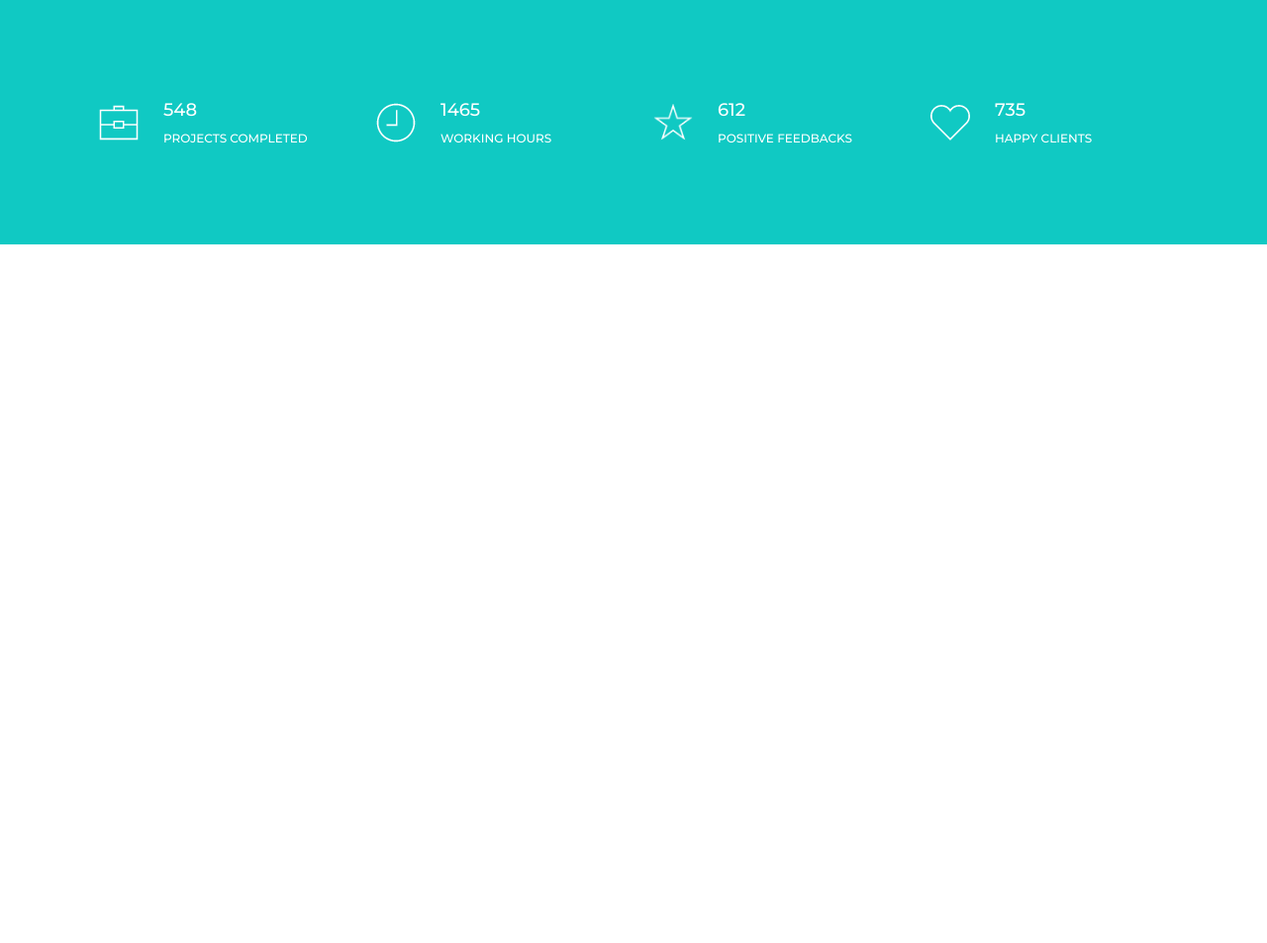
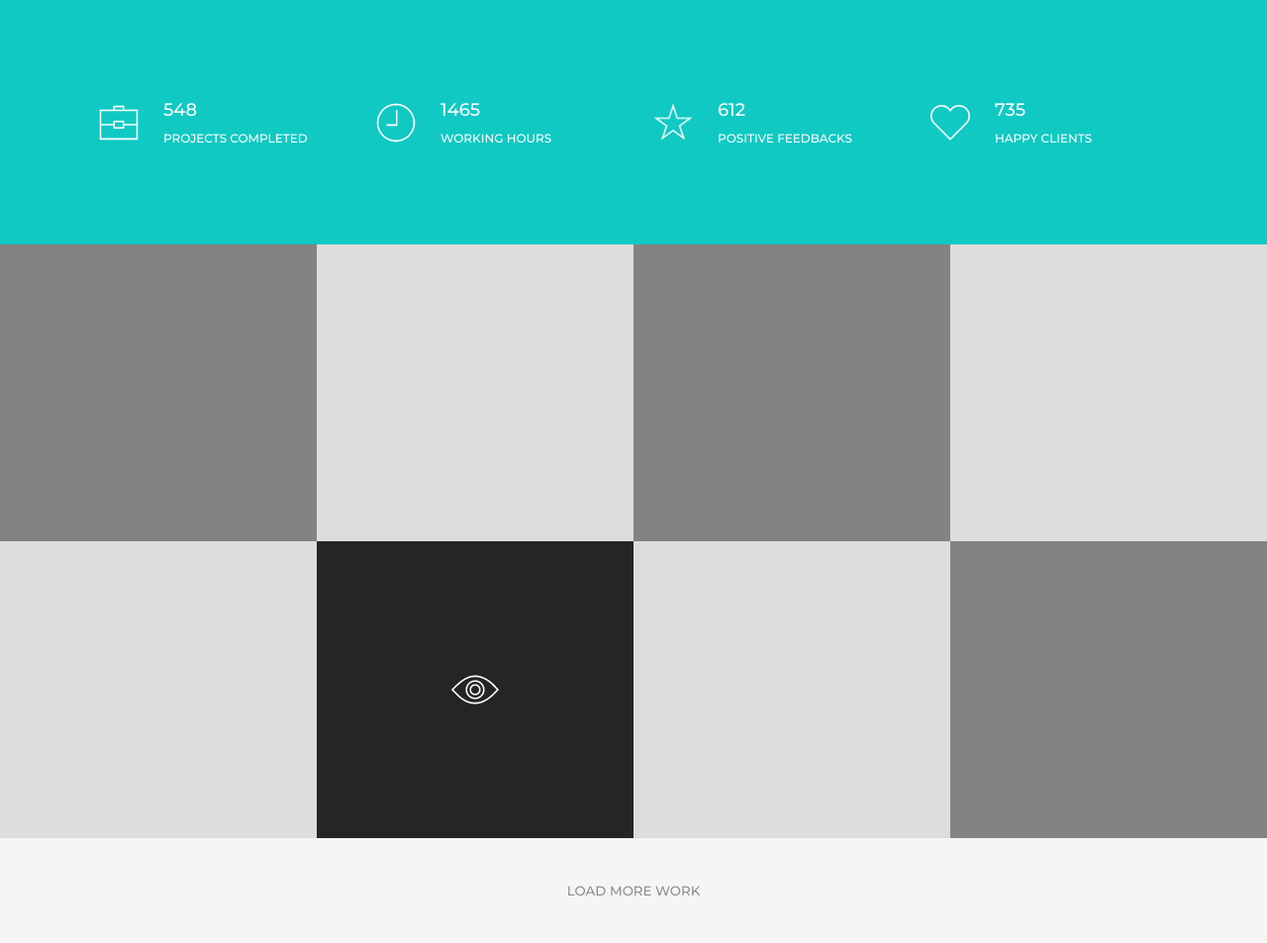
Before and after one commit to VladVertehel/Responsive_Site, a plain HTML site: page index.html in a window 1280 px wide. Shown: the part 1563-2516 px from the top of the page at 99% size. Before the commit the page ends 1810 px from the top, so only its background shows below. Drawn offline with Linux system fonts and the light colour scheme.

Commit message:
Add files via upload

```diff
--- a/index.html
+++ b/index.html
@@ -121,6 +121,22 @@
                 </div>
             </div>
         </section>
+
+        <section class="grid-photos">
+            <div class="grid">
+                <div class="grid-item grid-item-grey"></div>
+                <div class="grid-item grid-item-white"></div>
+                <div class="grid-item grid-item-grey"></div>
+                <div class="grid-item grid-item-white"></div>
+                <div class="grid-item grid-item-white"></div>
+                <div class="grid-item grid-item-black">
+                    <div class="grid-item__img"><img src="img/eye.png" alt="Eye" class="grid-item__img-item"></div>
+                </div>
+                <div class="grid-item grid-item-white"></div>
+                <div class="grid-item grid-item-grey"></div>
+            </div>
+            <button class="grid-photos__btn">Load More Work</button>
+        </section>
     </main>
 </body>
 </html>
--- a/scss/_media.scss
+++ b/scss/_media.scss
@@ -38,6 +38,9 @@
             row-gap: 60px;
         }
     }
+    .grid{
+        grid-template-columns: repeat(2, 1fr);
+    }
 }
 
 @media(max-width:768px){
@@ -61,4 +64,7 @@
         max-width: 220px;
         width: 100%;
     }
+    .grid{
+        grid-template-columns: repeat(1, 1fr);
+    }
 }
--- a/scss/_rules.scss
+++ b/scss/_rules.scss
@@ -198,3 +198,44 @@ h1,h2,h3,h4,h5,h6{
         font-size: 12px;
     }
 }
+
+// GRID
+.grid{
+    display: grid;
+    grid-template-columns: repeat(4, 1fr);
+}
+.grid-item{
+    height: 300px;
+
+    &-grey{
+        background-color: #838383;
+    }
+    &-white{
+        background-color: #dddddd;
+    }
+    &-black{
+        background-color: #252525;
+    }
+    &__img{
+        display: flex;
+        justify-content: center;
+        align-items: center;
+        height: inherit;
+
+        &-item{
+            width: 48px;
+            height: 30px;
+        }
+    }
+}
+.grid-photos__btn{
+    padding: 45px 0;
+    width: 100%;
+    background-color: #f5f5f5;
+    color: #8e8e8e;
+
+    &:hover{
+        background-color: #e2e2e2;
+        cursor: pointer;
+    }
+}
```
Also changed, not shown: img/eye.png (added), scss/style.css, 1 other file.
